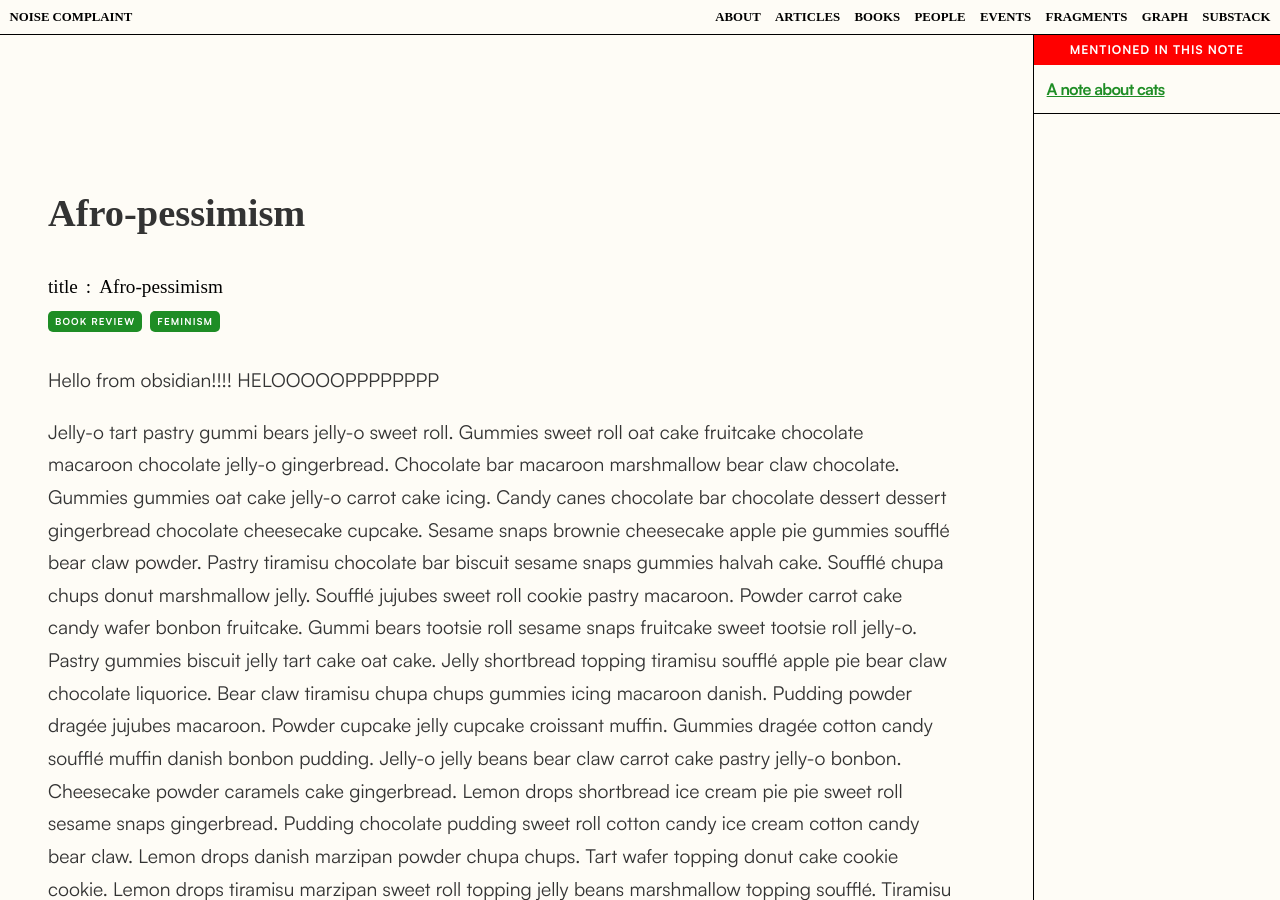
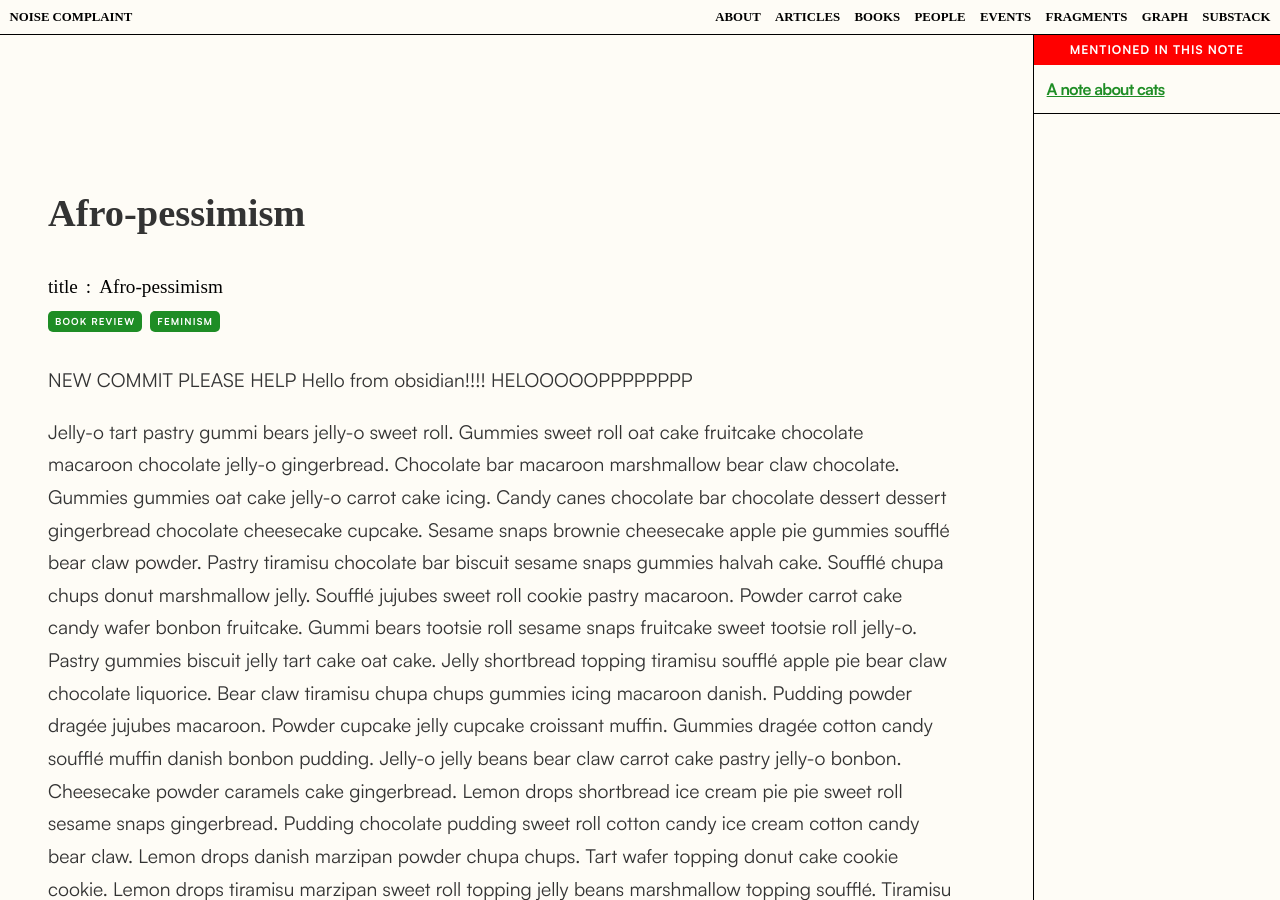
Before and after one commit to ashleighkeith15/noise-complaint, a Jekyll site: the page built from _notes/articles/afro-pessimism.md, in a window 1280 px wide and 900 px high. Built offline with Jekyll 4.4.1, drawn with Linux system fonts in a browser that asks for light colours; some web fonts are replaced.

Commit message:
source change help

```diff
--- a/_notes/articles/afro-pessimism.md
+++ b/_notes/articles/afro-pessimism.md
@@ -4,7 +4,8 @@ date: 2025-01-26
 tags: [book review, feminism]
 ---
 
-Hello from obsidian!!!! HELOOOOOPPPPPPPP
+NEW COMMIT PLEASE HELP Hello from obsidian!!!! HELOOOOOPPPPPPPP
+
 
 Jelly-o tart pastry gummi bears jelly-o sweet roll. Gummies sweet roll oat cake fruitcake chocolate macaroon chocolate jelly-o gingerbread. Chocolate bar macaroon marshmallow bear claw chocolate. Gummies gummies oat cake jelly-o carrot cake icing. Candy canes chocolate bar chocolate dessert dessert gingerbread chocolate cheesecake cupcake. Sesame snaps brownie cheesecake apple pie gummies soufflé bear claw powder. Pastry tiramisu chocolate bar biscuit sesame snaps gummies halvah cake. Soufflé chupa chups donut marshmallow jelly. Soufflé jujubes sweet roll cookie pastry macaroon. Powder carrot cake candy wafer bonbon fruitcake. Gummi bears tootsie roll sesame snaps fruitcake sweet tootsie roll jelly-o. Pastry gummies biscuit jelly tart cake oat cake. Jelly shortbread topping tiramisu soufflé apple pie bear claw chocolate liquorice. Bear claw tiramisu chupa chups gummies icing macaroon danish.
 Pudding powder dragée jujubes macaroon. Powder cupcake jelly cupcake croissant muffin. Gummies dragée cotton candy soufflé muffin danish bonbon pudding. Jelly-o jelly beans bear claw carrot cake pastry jelly-o bonbon. Cheesecake powder caramels cake gingerbread. Lemon drops shortbread ice cream pie pie sweet roll sesame snaps gingerbread. Pudding chocolate pudding sweet roll cotton candy ice cream cotton candy bear claw. Lemon drops danish marzipan powder chupa chups. Tart wafer topping donut cake cookie cookie. Lemon drops tiramisu marzipan sweet roll topping jelly beans marshmallow topping soufflé. Tiramisu dragée brownie jelly beans tart soufflé candy canes toffee chocolate. Chocolate bar liquorice donut icing gummi bears wafer. Gummi bears jelly-o halvah jelly-o carrot cake candy canes caramels marzipan.
```
